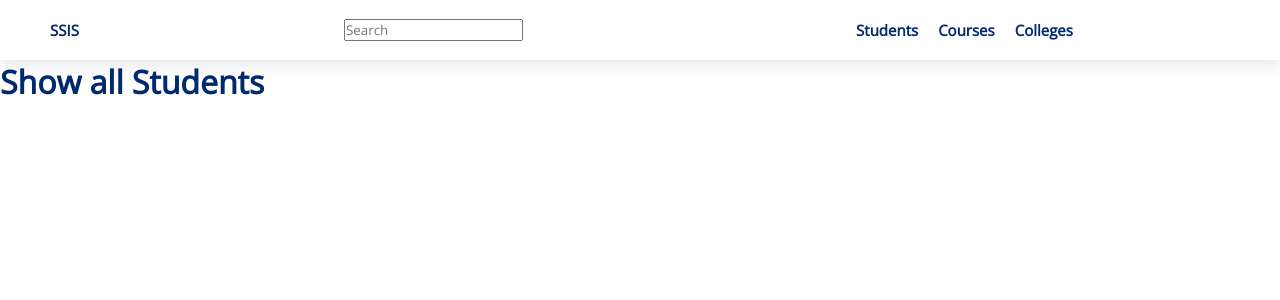
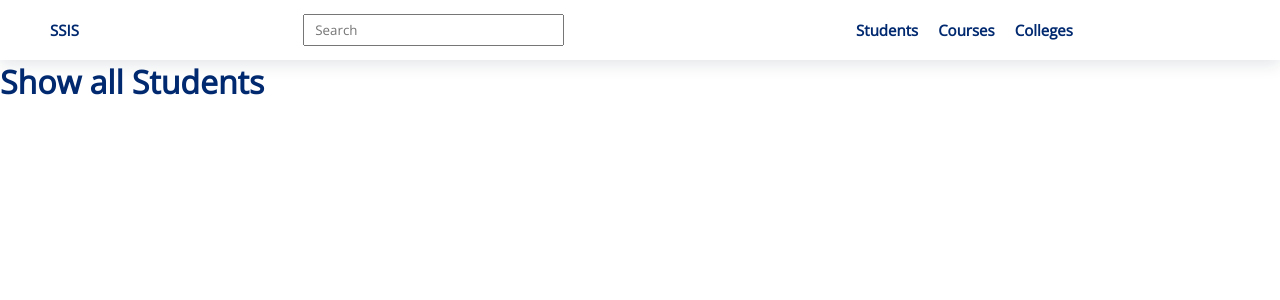
Before and after one commit to csjames03/ssis-flask, a Flask app: page /students/ in a window 1280 px wide. Shown: the top 300 px of the page. Run offline with Flask 3, Linux system fonts and the light colour scheme.

Commit message:
fix: padding and width of search bar

```diff
--- a/app/static/css/navigationbar.css
+++ b/app/static/css/navigationbar.css
@@ -36,3 +36,8 @@
 .navbar-buttons a:hover{
     color: var(--light-blue);
 }
+
+nav div div input{
+    padding: 5px 10px;
+    width: 50%;
+}
```
